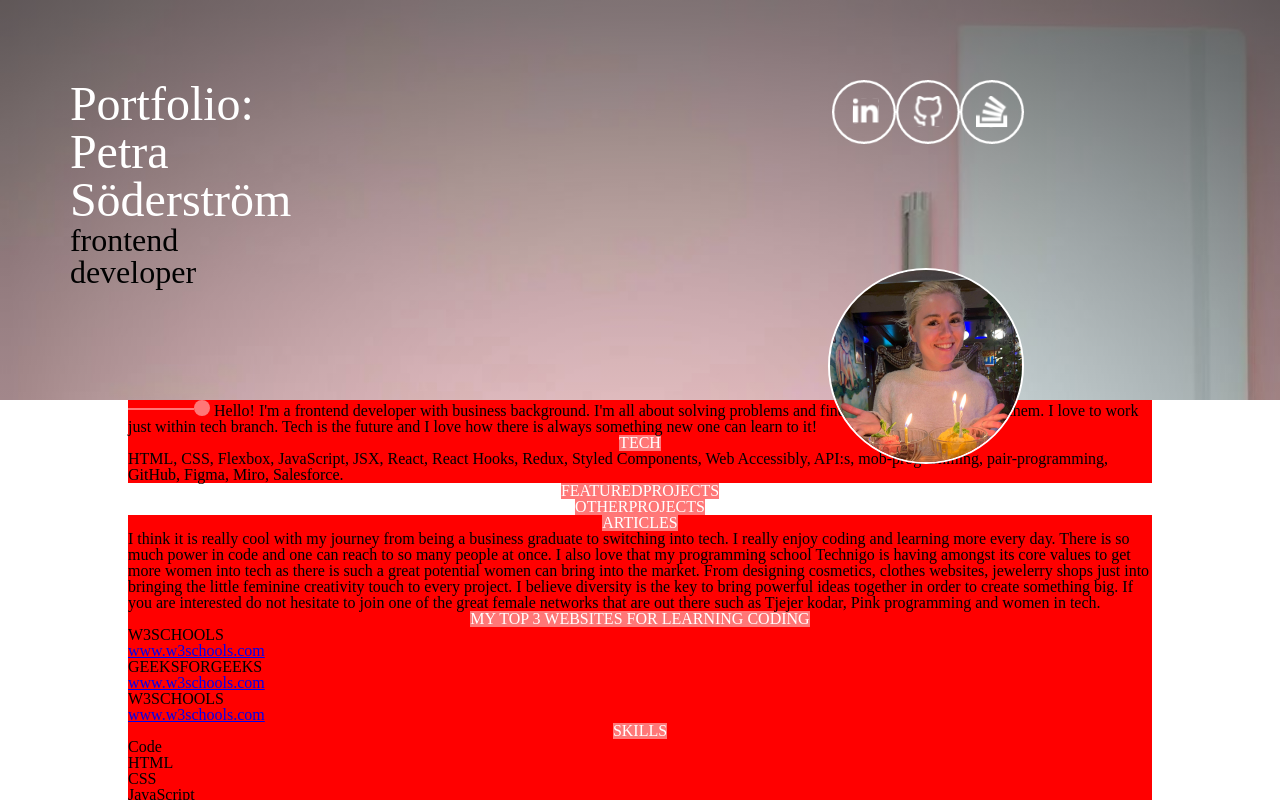
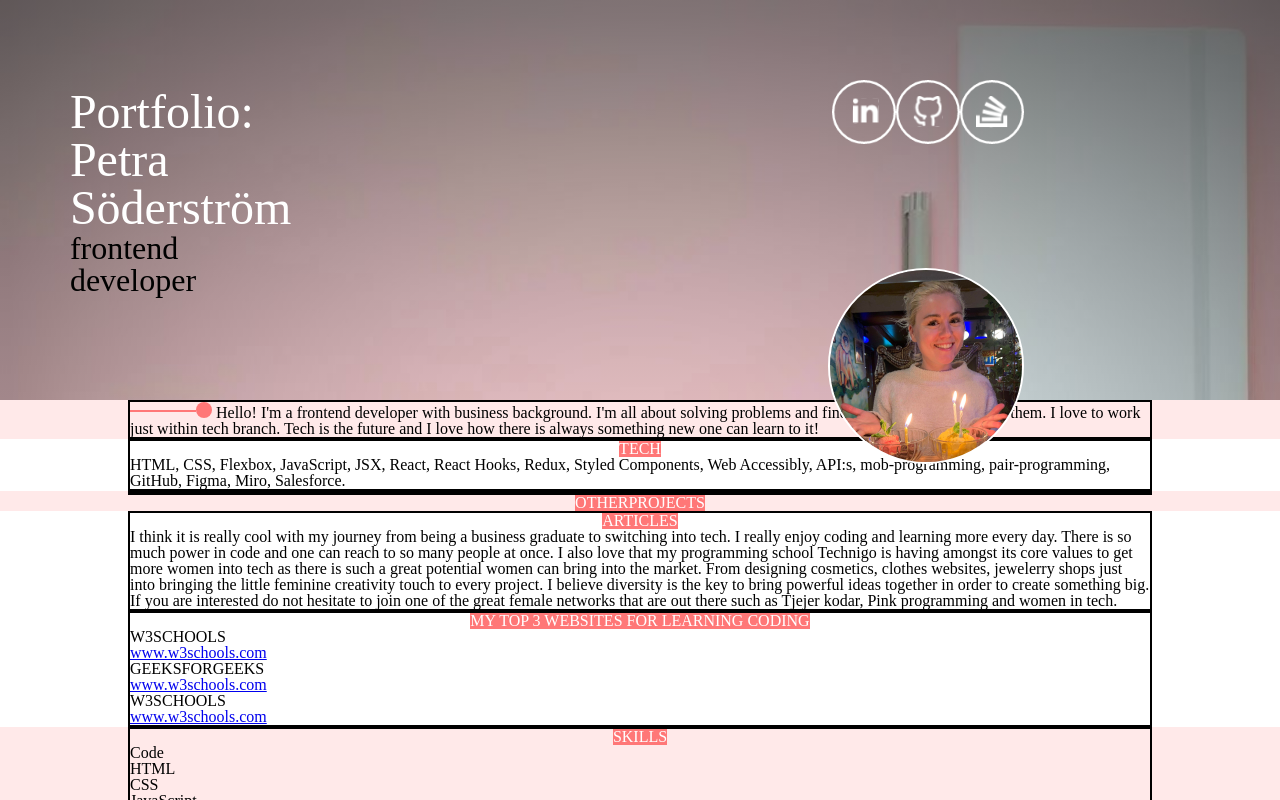
Before and after one commit to Technigo/project-react-portfolio, a React (Create React App) app: page / in a window 1280 px wide. Shown: the top 800 px of the page. Built offline with nearby package versions, Linux system fonts and the light colour scheme; no server answers.

Commit message:
API trial and outer wrapper

```diff
--- a/src/Global.js
+++ b/src/Global.js
@@ -5,7 +5,7 @@ export const GlobalStyle = createGlobalStyle`
 .innerwrapper{
 margin-left: 10vw;
 margin-right: 10vw;
-background-color: red;
+border: 2px solid black;
 }
 @media (min-width: 668px) {
 }
--- a/src/components/About.js
+++ b/src/components/About.js
@@ -1,16 +1,19 @@
 import React from 'react';
 import styled from 'styled-components';
+import { OuterWrapper } from './OuterWrapper'
 
 const About = () => {
 	return (
-		<AboutStyler className="innerwrapper">
-			<p><Line /><Dot /> Hello! I&apos;m a frontend developer with
+		<OuterWrapper primary>
+			<AboutStyler className="innerwrapper">
+				<p><Line /><Dot /> Hello! I&apos;m a frontend developer with
 			business background. I&apos;m all about solving problems and finding
 			effective solutions to them. I love to work just within tech branch.
 			Tech is the future and I love how there is always something new one
 			can learn to it!
-			</p>
-		</AboutStyler>
+				</p>
+			</AboutStyler>
+		</OuterWrapper>
 	)
 }
 
--- a/src/components/FeaturedProjects.js
+++ b/src/components/FeaturedProjects.js
@@ -1,10 +1,38 @@
-import React from 'react';
+import React, { useState, useEffect } from 'react';
+import { OuterWrapper } from './OuterWrapper'
+
 /* import styled from 'styled-components'; */
+/* import { API_KEY } from 'urls/urls' */
+/* import { Link, useParams } from 'react-router-dom'; */
 
 const FeaturedProjects = () => {
-  return (
-    <h3>FeaturedProjects</h3>
-  )
+	const [featuredProjects, setFeaturedProjects] = useState('')
+	const [error, setError] = useState('')
+	const API_URL = 'https://api.github.com/users/Petrasoderstrom1612/repos'
+
+	useEffect(() => {
+		fetch(API_URL)
+			.then((res) => res.json())
+			.then((data) => {
+				if (data.id) {
+					setFeaturedProjects(data)
+				} else {
+					setError(true)
+				}
+			})
+	}, [API_URL])
+
+	if (error) {
+		return (
+			<div>error</div>
+		)
+	}
+
+	return (
+		<OuterWrapper primary>
+			<div className="innerwrapper">{featuredProjects.id}</div>
+		</OuterWrapper>
+	)
 }
 
 export default FeaturedProjects;
--- a/src/components/Header.js
+++ b/src/components/Header.js
@@ -6,20 +6,18 @@ import profileImage from '../images/portrait.jpg';
 const Header = () => {
 	return (
 		<HeaderStyler>
-			<article>
+			<div>
 				<h1>Portfolio: <span>Petra  <br />Söderström</span></h1>
 				<h2>frontend <br />developer</h2>
-			</article>
-			<div>
-				<img src={profileImage} alt="profile-of-Petras" />
 			</div>
+			<img src={profileImage} alt="profile-of-Petras" />
 		</HeaderStyler>
 	)
 }
 
 export default Header;
 
-const HeaderStyler = styled.head`
+const HeaderStyler = styled.div`
 /* BACKGROUND PICTURE */
 background: linear-gradient(rgba(82, 81, 81, 0.5), rgba(0, 0, 0, 0.062)),
 url(${heroImage});
@@ -30,7 +28,7 @@ height: 50vh;
 position: relative;
 display: flex;
 
-article {
+div {
   position: absolute;
   top: 11vh;
   left: 5vw;
--- a/src/components/Main.js
+++ b/src/components/Main.js
@@ -1,9 +1,10 @@
 import React from 'react'
+import FeaturedProjects from './FeaturedProjects'
 import Navbar from './Navbar'
 import Header from './Header'
 import About from './About'
 import Tech from './Tech'
-import FeaturedProjects from './FeaturedProjects'
+
 import OtherProjects from './OtherProjects'
 import Articles from './Articles'
 import OtherThoughts from './OtherThoughts'
--- a/src/components/OtherProjects.js
+++ b/src/components/OtherProjects.js
@@ -1,10 +1,13 @@
 import React from 'react';
+import { OuterWrapper } from './OuterWrapper'
 /* import styled from 'styled-components'; */
 
 const OtherProjects = () => {
-  return (
-    <h3>OtherProjects</h3>
-  )
+	return (
+		<OuterWrapper primary>
+			<h3>OtherProjects</h3>
+		</OuterWrapper>
+	)
 }
 
 export default OtherProjects;
--- a/src/components/OuterWrapper.js
+++ b/src/components/OuterWrapper.js
@@ -1,16 +1,6 @@
-import React from 'react';
 import styled from 'styled-components';
-/* import InnerWrapper from './InnerWrapper' */
 
-const OuterWrapper = () => {
-	return (
-		<OuterWrapperStyler>
-			{/* 			<InnerWrapper /> */}
-		</OuterWrapperStyler>
-	)
-}
-
-export default OuterWrapper;
-
-const OuterWrapperStyler = styled.div`
-width: 60%;`
+export const OuterWrapper = styled.div`
+background-color: ${(props) => (props.primary ? '#ff777729;' : 'rgba(255, 119, 119, 0.06)')};
+width: 100vw;
+`;
--- a/src/components/Skills.js
+++ b/src/components/Skills.js
@@ -1,8 +1,10 @@
 import React from 'react';
 /* import styled from 'styled-components'; */
+import { OuterWrapper } from './OuterWrapper'
 
 const Skills = () => {
 	return (
+		<OuterWrapper primary>
 			<div className="innerwrapper">
 				<h3>Skills</h3>
 				<ul>
@@ -26,6 +28,7 @@ const Skills = () => {
 					<li>Styled Components</li>
 				</ul>
 			</div>
+		</OuterWrapper>
 	);
 };
 
--- /dev/null
+++ b/src/urls/urls.js
@@ -0,0 +1,2 @@
+export const API_KEY = 'petrasoderstrom1612'
+export const API_URL = `https://api.themoviedb.org/3/movie/upcoming?api_key=${API_KEY}&language=en-US`
```
Also changed, not shown: src/components/trash.js (added, +22 -0 lines). Lines whose indentation alone changed are shown as unchanged.
